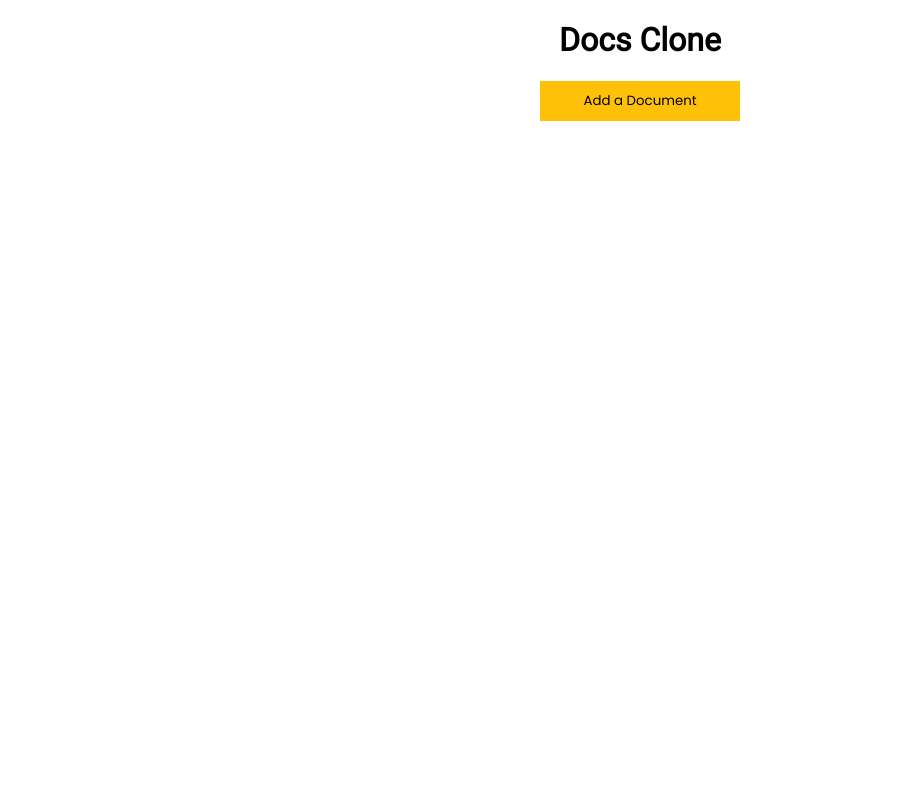
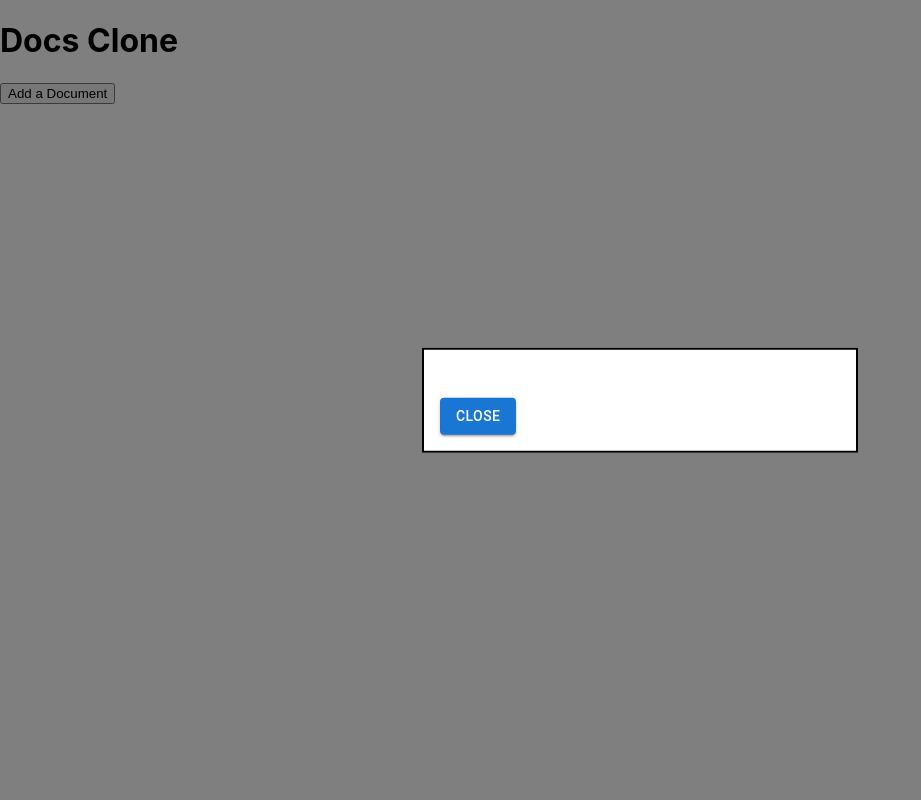
Before and after one commit to mohamedmehdigara/google-docs, a React (Create React App) app: page / in a window 1280 px wide. Both pictures are taken after a click on the button "Add a Document". Shown: the top 800 px of the page, without its empty margins (0-921 px from the left). Built offline with nearby package versions, Linux system fonts and the light colour scheme.

Commit message:
added files

```diff
--- a/package.json
+++ b/package.json
@@ -12,6 +12,7 @@
     "react": "^18.2.0",
     "react-dom": "^18.2.0",
     "react-scripts": "5.0.1",
+    "styled-components": "^6.1.8",
     "web-vitals": "^2.1.4"
   },
   "scripts": {
--- a/src/App.js
+++ b/src/App.js
@@ -1,9 +1,30 @@
-import './App.css';
+import React, { useState } from 'react';
 import Docs from './components/docs';
+import DocumentList from './components/DocumentList';
+import Editor from './components/Editor'; // Update the path accordingly
 
 function App() {
+  const [selectedDocument, setSelectedDocument] = useState(null);
+
+  const handleDocumentClick = (document) => {
+    // Handle the document click, e.g., open the document
+    setSelectedDocument(document);
+  };
+
   return (
-    <Docs />
+    <div>
+      <Docs />
+      <DocumentList onDocumentClick={handleDocumentClick} />
+      {selectedDocument ? (
+        <div>
+          <h2>Selected Document</h2>
+          <p>Title: {selectedDocument.title}</p>
+          <p>Content: {selectedDocument.content}</p>
+        </div>
+      ) : (
+        <Editor />
+      )}
+    </div>
   );
 }
 
--- /dev/null
+++ b/src/components/DocumentList.js
@@ -0,0 +1,25 @@
+import React from 'react';
+
+const documents = [
+  { id: 1, title: 'Document 1', content: 'Content for Document 1...' },
+  { id: 2, title: 'Document 2', content: 'Content for Document 2...' },
+  { id: 3, title: 'Document 3', content: 'Content for Document 3...' },
+  // Add more documents as needed
+];
+
+const DocumentList = ({ onDocumentClick }) => {
+  return (
+    <div>
+      <h2>Document List</h2>
+      <ul>
+        {documents.map((document) => (
+          <li key={document.id} onClick={() => onDocumentClick(document)}>
+            {document.title}
+          </li>
+        ))}
+      </ul>
+    </div>
+  );
+};
+
+export default DocumentList;
--- /dev/null
+++ b/src/components/Editor.js
@@ -0,0 +1,49 @@
+import React, { useState } from 'react';
+
+const Editor = () => {
+  const [content, setContent] = useState('');
+
+  // Handle changes in the editor content
+  const handleEditorChange = (value) => {
+    setContent(value);
+    // You can perform additional actions with the updated content
+  };
+
+  return (
+    <div>
+      <h2>Document Editor</h2>
+    </div>
+  );
+};
+
+// Quill modules and formats configuration
+Editor.modules = {
+  toolbar: [
+    ['bold', 'italic', 'underline', 'strike'], // toggled buttons
+    ['blockquote', 'code-block'],
+
+    [{ list: 'ordered' }, { list: 'bullet' }],
+    [{ script: 'sub' }, { script: 'super' }], // superscript/subscript
+    [{ indent: '-1' }, { indent: '+1' }], // outdent/indent
+    [{ direction: 'rtl' }], // text direction
+
+    [{ size: ['small', false, 'large', 'huge'] }], // custom dropdown
+    [{ header: [1, 2, 3, 4, 5, 6, false] }],
+
+    [{ color: [] }, { background: [] }], // dropdown with defaults from theme
+    [{ font: [] }],
+    [{ align: [] }],
+
+    ['clean'], // remove formatting button
+  ],
+};
+
+Editor.formats = [
+  'header', 'font', 'size',
+  'bold', 'italic', 'underline', 'strike', 'blockquote',
+  'list', 'bullet', 'indent',
+  'link', 'image', 'video',
+  'color', 'background',
+];
+
+export default Editor;
--- a/src/components/docs.js
+++ b/src/components/docs.js
@@ -1,24 +1,29 @@
 import React, { useState } from 'react';
+import styled from 'styled-components';
 import Modal from './modals';
 
+const DocsContainer = styled.div`
+  /* Add your styling for the main container */
+`;
+
+const AddButton = styled.button`
+  /* Add your styling for the add button */
+`;
+
 export default function Docs() {
-    const [open, setOpen] = React.useState(false);
+    const [open, setOpen] = useState(false);
+
     const handleOpen = () => setOpen(true);
+
     return (
-        <div className='docs-main'>
+        <DocsContainer>
             <h1>Docs Clone</h1>
 
-            <button
-                className='add-docs'
-                onClick={handleOpen}
-            >
+            <AddButton onClick={handleOpen}>
                 Add a Document
-            </button>
+            </AddButton>
 
-            <Modal
-                open={open}
-                setOpen={setOpen}
-            />
-        </div>
-    )
+            <Modal open={open} setOpen={setOpen} />
+        </DocsContainer>
+    );
 }
--- a/src/components/modals.js
+++ b/src/components/modals.js
@@ -1,43 +1,52 @@
-import * as React from 'react';
+import React, { useState } from 'react';
+import styled from 'styled-components';
 import Box from '@mui/material/Box';
 import Button from '@mui/material/Button';
 import Typography from '@mui/material/Typography';
 import Modal from '@mui/material/Modal';
 
-const style = {
-    position: 'absolute',
-    top: '50%',
-    left: '50%',
-    transform: 'translate(-50%, -50%)',
-    width: 400,
-    bgcolor: 'background.paper',
-    border: '2px solid #000',
-    boxShadow: 24,
-    p: 4,
-};
+const StyledModalContainer = styled.div`
+  display: flex;
+  align-items: center;
+  justify-content: center;
+  height: 100vh;
+`;
 
-export default function Modals() {
-    const [open, setOpen] = React.useState(false);
-    const handleOpen = () => setOpen(true);
+const StyledModalBox = styled(Box)`
+  position: absolute;
+  top: 50%;
+  left: 50%;
+  transform: translate(-50%, -50%);
+  width: 400px;
+  background-color: white;
+  border: 2px solid #000;
+  box-shadow: 24px;
+  padding: 16px;
+`;
+
+export default function Modals({ open, setOpen, modalTitle, modalContent }) {
     const handleClose = () => setOpen(false);
 
     return (
-        <div>
+        <StyledModalContainer>
             <Modal
                 open={open}
                 onClose={handleClose}
                 aria-labelledby="modal-modal-title"
                 aria-describedby="modal-modal-description"
             >
-                <Box sx={style}>
+                <StyledModalBox>
                     <Typography id="modal-modal-title" variant="h6" component="h2">
-                        Text in a modal
+                        {modalTitle}
                     </Typography>
                     <Typography id="modal-modal-description" sx={{ mt: 2 }}>
-                        Duis mollis, est non commodo luctus, nisi erat porttitor ligula.
+                        {modalContent}
                     </Typography>
-                </Box>
+                    <Button onClick={handleClose} variant="contained" color="primary" sx={{ mt: 2 }}>
+                        Close
+                    </Button>
+                </StyledModalBox>
             </Modal>
-        </div>
+        </StyledModalContainer>
     );
 }
```
Also changed, not shown: 1 other file (tests, documents, lock files or other folders).
